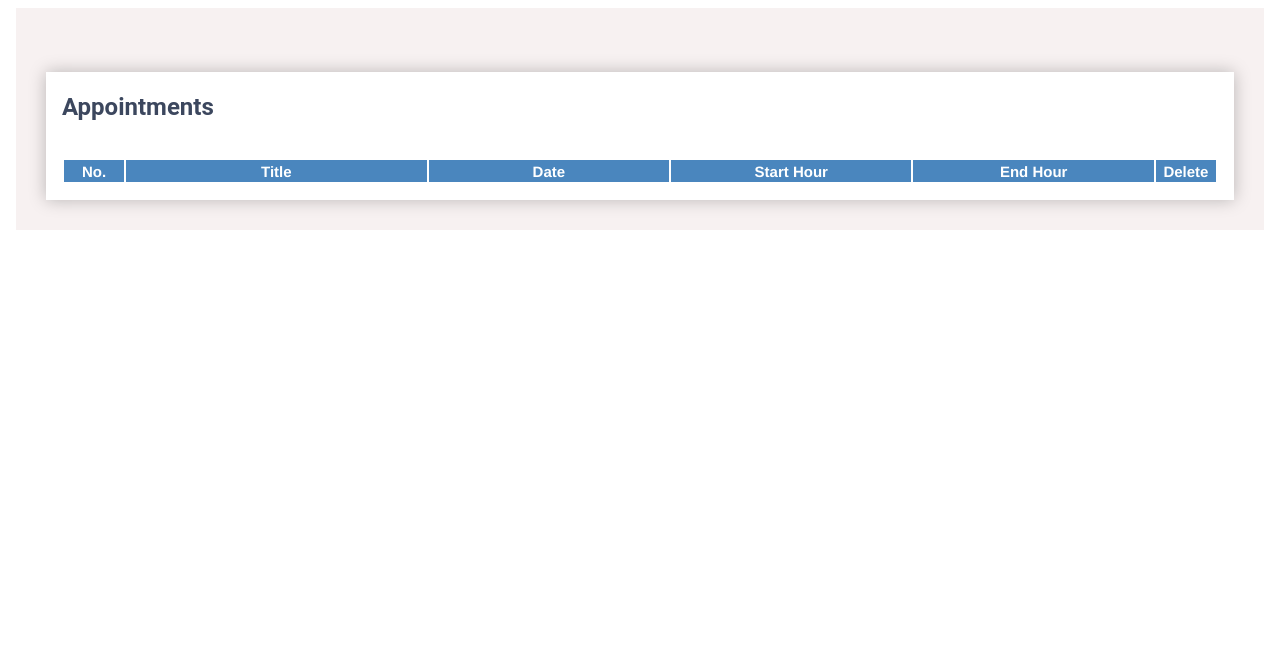
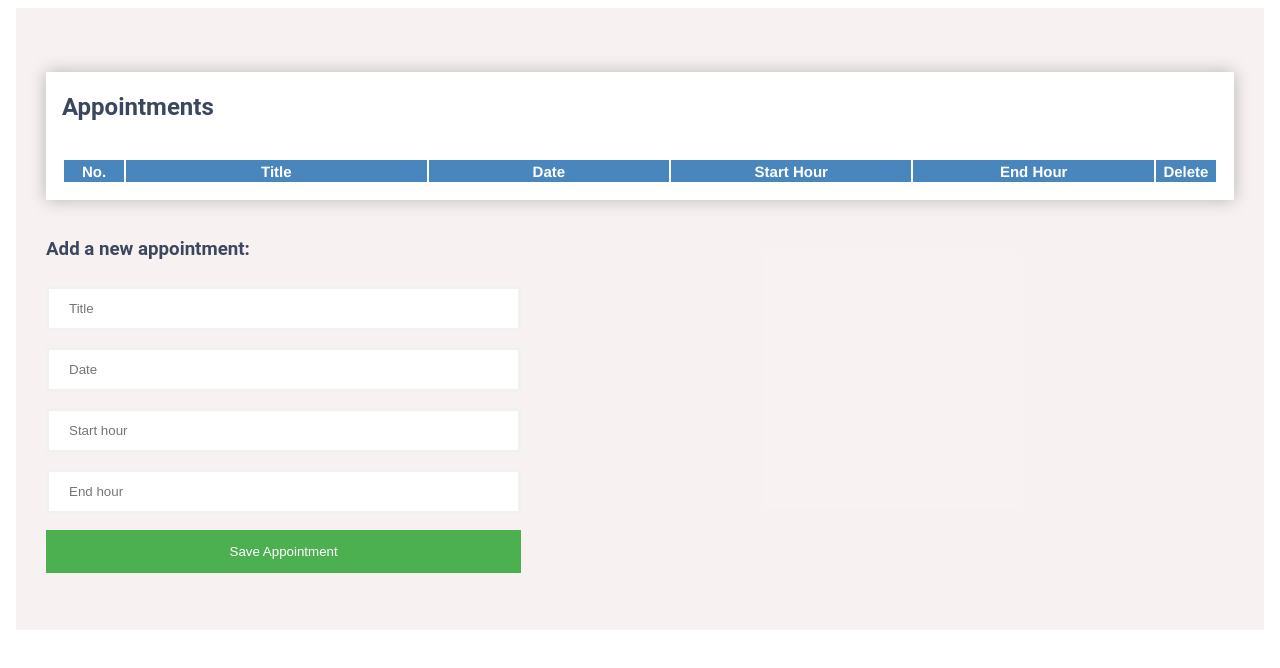
Before and after one commit to lorenabodea/WT_project, an Angular app in the folder Angular/time-management/: page /appointments in a window 1280 px wide. Shown: the top 668 px of the page. Built offline with nearby package versions, Linux system fonts and the light colour scheme.

Commit message:
forms for appointment and label

```diff
--- a/Angular/time-management/src/app/components/appointment/appointment.component.css
+++ b/Angular/time-management/src/app/components/appointment/appointment.component.css
@@ -113,3 +113,30 @@ body {
   td#edittd {
     background-color: #f5f5f5;
   }
+
+
+
+
+
+  input[type=text] {
+    width: 40%;
+    padding: 12px 20px;
+    margin: 8px 0;
+    display: inline-block;
+    border: 1px solid #ccc;
+    box-sizing: border-box;
+    border: 3px solid #f1f1f1;
+
+  }
+
+
+  input[type=button] {
+    background-color: #4CAF50;
+    color: white;
+    padding: 14px 20px;
+    margin: 8px 0;
+    border: none;
+    cursor: pointer;
+    width: 40%;
+
+  }
--- a/Angular/time-management/src/app/components/appointment/appointment.component.html
+++ b/Angular/time-management/src/app/components/appointment/appointment.component.html
@@ -64,12 +64,21 @@
 
             </table>
 
+
+
+
           </div>
         </div>
 
+        <br>
 
+        <h3>Add a new appointment:</h3>
 
-
+        <input type="text" placeholder="Title"><br>
+        <input type="text" placeholder="Date"><br>
+        <input type="text" placeholder="Start hour"><br>
+        <input type="text" placeholder="End hour"><br>
+        <input type="button" value="Save Appointment"><br><br>
 
 
       </body>
--- a/Angular/time-management/src/app/components/label/label.component.css
+++ b/Angular/time-management/src/app/components/label/label.component.css
@@ -113,3 +113,29 @@ body {
   td#edittd {
     background-color: #f5f5f5;
   }
+
+
+
+
+  input[type=text] {
+    width: 40%;
+    padding: 12px 20px;
+    margin: 8px 0;
+    display: inline-block;
+    border: 1px solid #ccc;
+    box-sizing: border-box;
+    border: 3px solid #f1f1f1;
+
+  }
+
+
+  input[type=button] {
+    background-color: #4CAF50;
+    color: white;
+    padding: 14px 20px;
+    margin: 8px 0;
+    border: none;
+    cursor: pointer;
+    width: 40%;
+
+  }
--- a/Angular/time-management/src/app/components/label/label.component.html
+++ b/Angular/time-management/src/app/components/label/label.component.html
@@ -63,8 +63,11 @@
           </div>
         </div>
 
+        <br>
 
-
+        <h3>Add a new label:</h3>
+        <input type="text" placeholder="Label Description"><br>
+        <input type="button" value="Save Label"><br><br>
 
 
 
```
